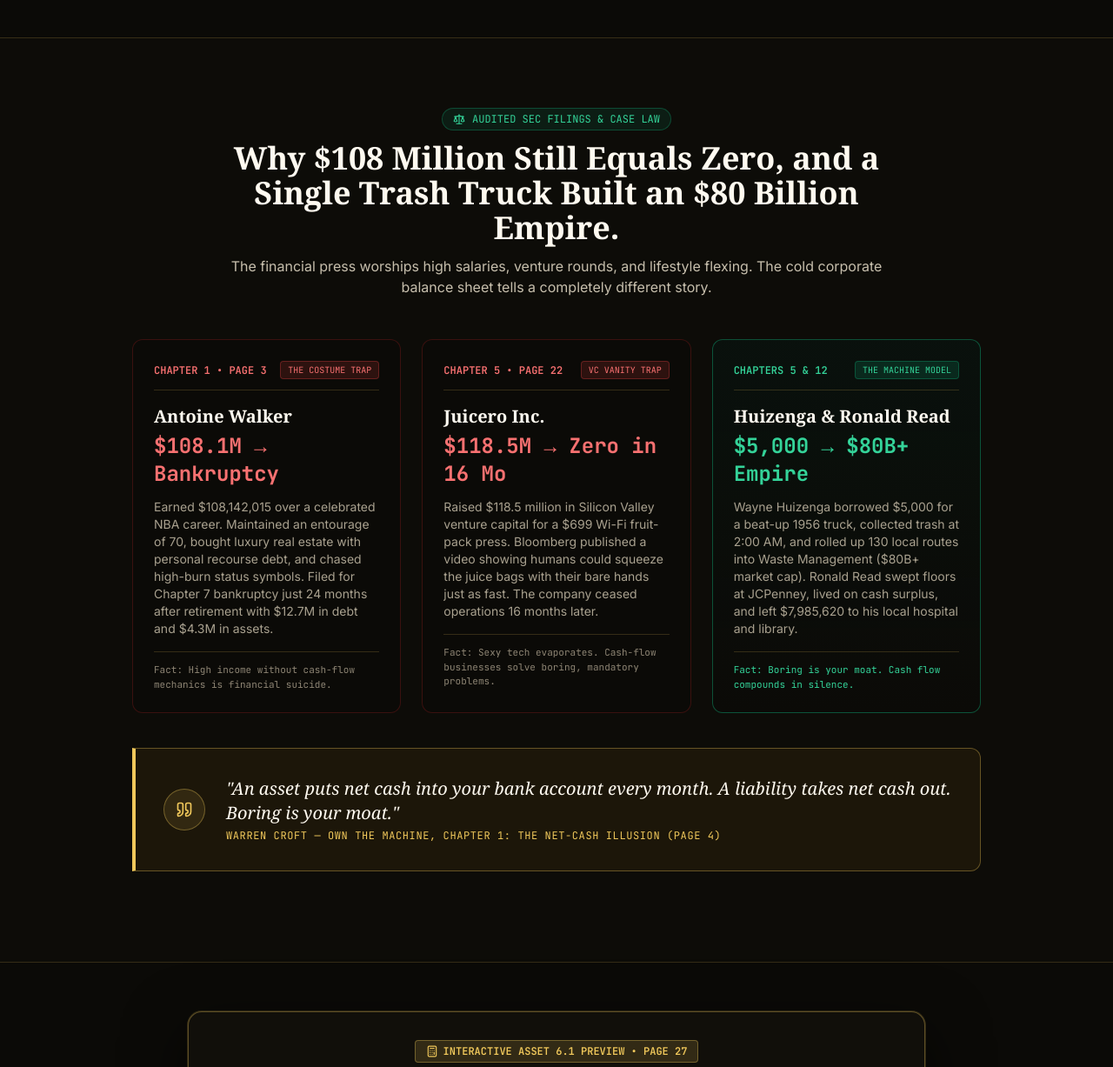
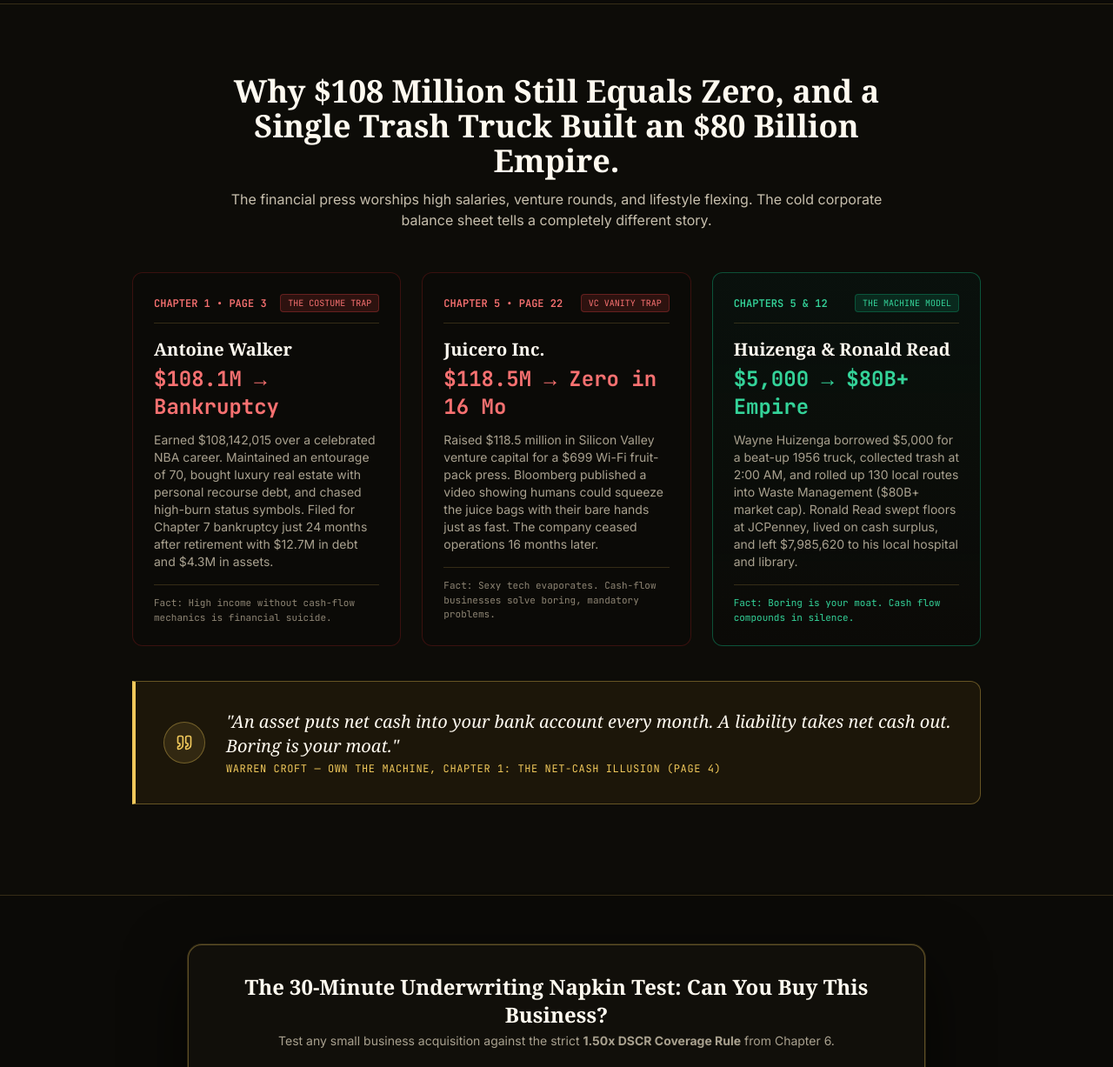
Before and after one commit to Opakan/aliveoldmoney, a plain HTML site: page index.html in a window 1280 px wide. Shown: the part 2840-4067 px from the top of the page at 87% size. Drawn offline with nearby package versions, Linux system fonts and the light colour scheme; a web font is replaced by a local one.

Commit message:
style: remove eyebrow badge tags (SELF-SELECTION FILTER, AUDITED SEC FILINGS, INTERACTIVE ASSET 6.1, CLEAR ANSWERS)

```diff
--- a/index.html
+++ b/index.html
@@ -321,9 +321,6 @@
     <div class="max-w-5xl mx-auto px-4 sm:px-6">
 
       <div class="text-center max-w-2xl mx-auto mb-12">
-        <span class="inline-block px-3 py-1 rounded bg-storefront-ink-raised border border-storefront-border-subtle text-storefront-text-secondary font-mono text-xs uppercase mb-3">
-          SELF-SELECTION FILTER
-        </span>
         <h2 class="font-serif text-3xl sm:text-4xl font-bold text-storefront-cream mb-3">
           Who This Playbook Is Built For.
         </h2>
@@ -400,10 +397,6 @@
 
       <!-- Headline & Subheading -->
       <div class="text-center max-w-3xl mx-auto mb-12">
-        <div class="inline-flex items-center gap-2 px-3 py-1 rounded-full bg-emerald-500/10 border border-emerald-500/30 text-emerald-400 font-mono text-xs mb-3">
-          <i data-lucide="scale" class="w-3.5 h-3.5"></i>
-          <span>AUDITED SEC FILINGS & CASE LAW</span>
-        </div>
         <h2 class="font-serif text-2xl sm:text-3xl md:text-4xl font-bold text-storefront-cream mb-3 leading-tight">
           Why $108 Million Still Equals Zero, and a Single Trash Truck Built an $80 Billion Empire.
         </h2>
@@ -491,10 +484,6 @@
 
       <div class="bg-storefront-ink-raised border border-storefront-border-card rounded-2xl p-6 sm:p-8 shadow-frankie-card relative">
         <div class="text-center mb-6">
-          <span class="inline-flex items-center gap-1.5 px-3 py-1 rounded bg-storefront-accent-light/15 text-storefront-accent-light text-xs font-mono font-semibold mb-2 border border-storefront-border-card">
-            <i data-lucide="calculator" class="w-3.5 h-3.5"></i>
-            <span>INTERACTIVE ASSET 6.1 PREVIEW • PAGE 27</span>
-          </span>
           <h3 class="font-serif text-xl sm:text-2xl font-bold text-storefront-cream">
             The 30-Minute Underwriting Napkin Test: Can You Buy This Business?
           </h3>
@@ -832,9 +821,6 @@
     <div class="max-w-4xl mx-auto px-4 sm:px-6">
 
       <div class="text-center max-w-2xl mx-auto mb-12">
-        <span class="inline-block px-3 py-1 rounded bg-storefront-ink border border-storefront-border-subtle text-storefront-text-secondary font-mono text-xs uppercase mb-3">
-          CLEAR ANSWERS
-        </span>
         <h2 class="font-serif text-3xl sm:text-4xl font-bold text-storefront-cream mb-3">
           Frequently Asked Questions
         </h2>
```
